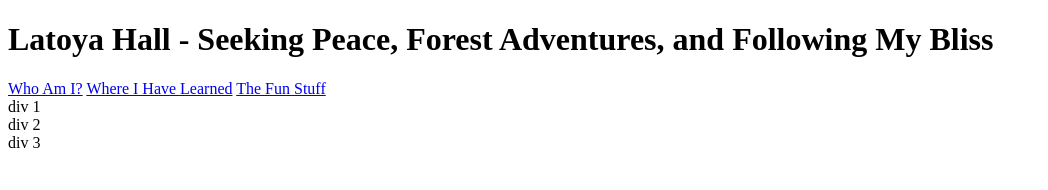
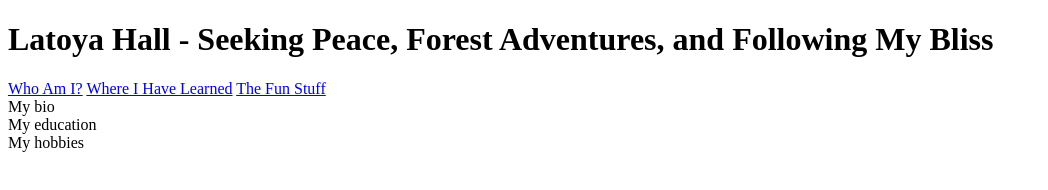
Before and after one commit to KayakCat/SE137CSS, a plain HTML site: page Week 1/index.html in a window 1280 px wide. Shown: the whole page, without its empty margins (0-1048 px from the left). Drawn offline with Linux system fonts and the light colour scheme.

Commit message:
week 1 hw

```diff
--- a/Week 1/index.html
+++ b/Week 1/index.html
@@ -19,9 +19,9 @@
         <a href="#">The Fun Stuff</a>
     </div>
 
-    <div class="section">div 1</div>
-    <div class="section">div 2</div>
-    <div class="section">div 3</div>
+    <div class="section">My bio</div>
+    <div class="section">My education</div>
+    <div class="section">My hobbies</div>
 
     <script>
         var a = Array.from(document.querySelectorAll(`#nav a`));
```
